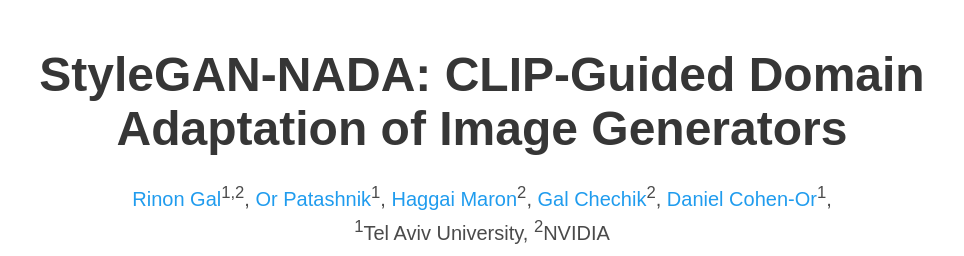
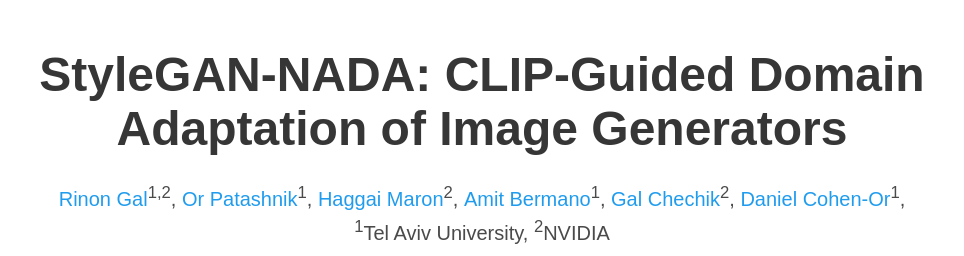
Before and after one commit to stylegan-nada/stylegan-nada.github.io, a plain HTML site: page index.html in a window 1280 px wide. Shown: the top 256 px of the page, without its empty margins (158-1122 px from the left). Drawn offline with nearby package versions, Linux system fonts and the light colour scheme; some icons are missing; a web font is replaced by a local one.

Commit message:
Updated author list

```diff
--- a/index.html
+++ b/index.html
@@ -95,6 +95,9 @@
               <a href="https://orpatashnik.github.io/">Or Patashnik</a><sup>1</sup>,</span>
             <span class="author-block">
               <a href="https://haggaim.github.io/">Haggai Maron</a><sup>2</sup>,
+            </span>
+            <span class="author-block">
+              <a href="https://www.cs.tau.ac.il/~amberman/">Amit Bermano</a><sup>1</sup>,
             </span>
             <span class="author-block">
               <a href="https://research.nvidia.com/person/gal-chechik">Gal Chechik</a><sup>2</sup>,
```
